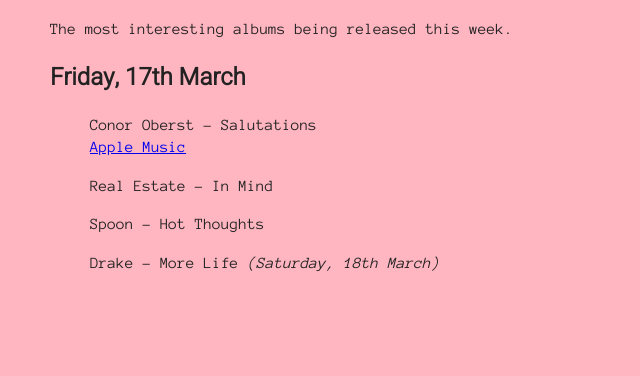
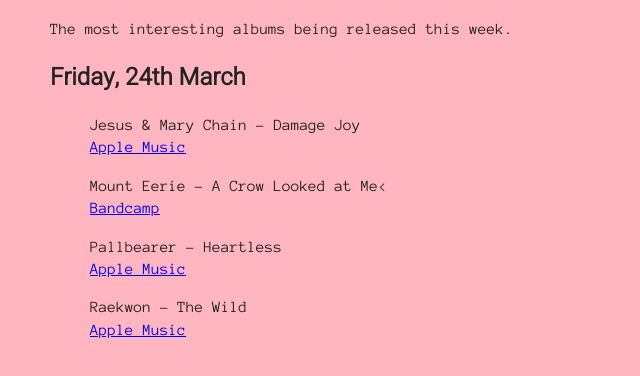
Before and after one commit to tomsjking/Albums-This-Week, a plain HTML site: page public/index.html in a window 1280 px wide. Shown: the part 98-474 px from the top of the page, without its empty margins (0-640 px from the left). Drawn offline with nearby package versions, Linux system fonts and the light colour scheme; a web font is replaced by a local one.

Commit message:
24th March '17 Releases

```diff
--- a/public/index.html
+++ b/public/index.html
@@ -28,11 +28,11 @@
       <h1>Albums this week</h1>
       <p>The most interesting albums being released this week.</p>
 
-      <h2>Friday, 17th March</h2>
-      <ul>Conor Oberst - Salutations<br><a href="https://itun.es/au/g9Pghb">Apple Music<a/></ul>
-      <ul>Real Estate - In Mind</ul>
-      <ul>Spoon - Hot Thoughts</ul>
-      <ul>Drake - More Life <i>(Saturday, 18th March)</i></ul>
+      <h2>Friday, 24th March</h2>
+      <ul>Jesus & Mary Chain - Damage Joy <br><a href="https://itun.es/au/N6otgb">Apple Music<a/></ul>
+      <ul>Mount Eerie - A Crow Looked at Me< <br><a href="https://pwelverumandsun.bandcamp.com/album/a-crow-looked-at-me">Bandcamp<a/></ul>
+      <ul>Pallbearer - Heartless <br><a href="https://itun.es/au/21Txhb">Apple Music<a/></ul>
+      <ul>Raekwon - The Wild<br><a href="https://itun.es/au/8G_Jhb">Apple Music<a/></ul>
 
       <script src="//ajax.googleapis.com/ajax/libs/jquery/1.10.2/jquery.min.js"></script>
       <script>window.jQuery || document.write('<script src="js/vendor/jquery-1.10.2.min.js"><\/script>')</script>
```
